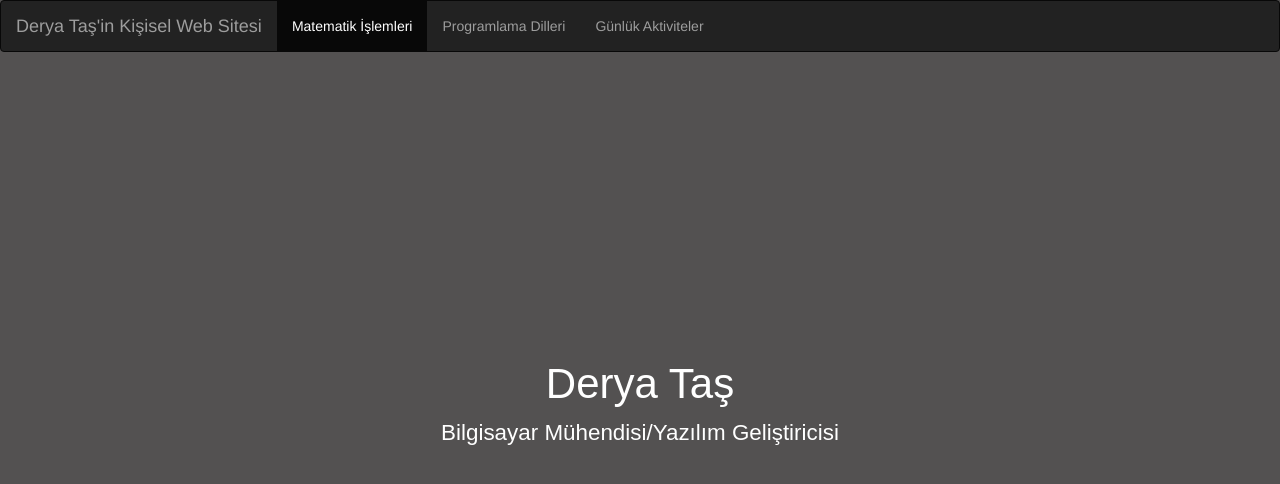
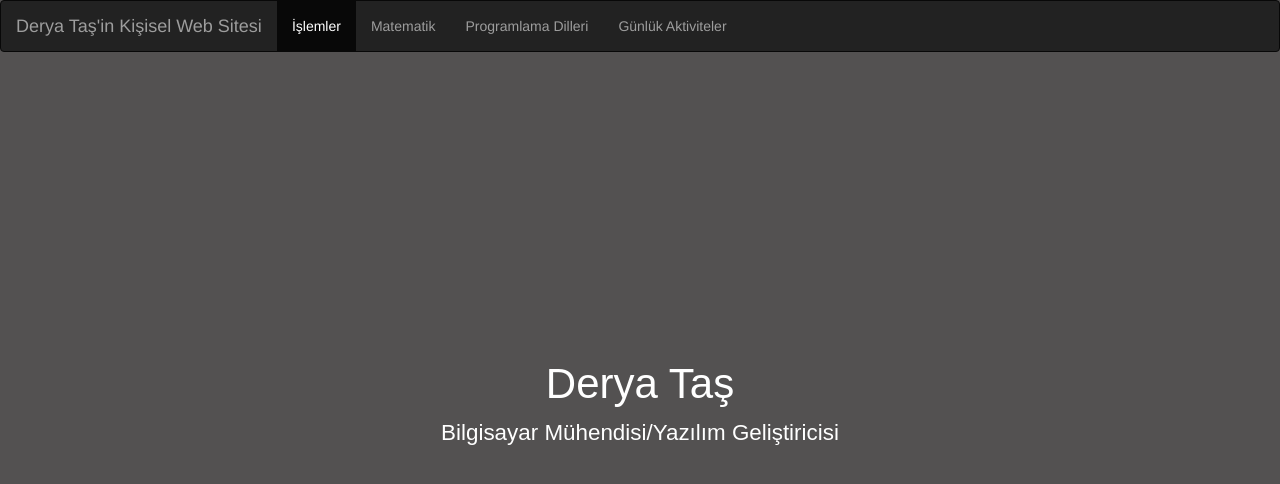
Before and after one commit to deryatas/deryatas.github.io, a plain HTML site: page index.html in a window 1280 px wide. Drawn offline with nearby package versions, Linux system fonts and the light colour scheme.

Commit message:
initial commit

```diff
--- a/index.html
+++ b/index.html
@@ -19,9 +19,9 @@
     <div id="textBody">
         <h1 style="font-size:300%;">Derya Taş</h1>
         <p style="font-size:160%;">Bilgisayar Mühendisi/Yazılım Geliştiricisi</p>
-        <div>
 
-        </div>
+
+
 
     </div>
     <nav class="navbar navbar-inverse">
@@ -30,13 +30,18 @@
             <a class="navbar-brand" href="#">Derya Taş'in Kişisel Web Sitesi</a>
           </div>
           <ul class="nav navbar-nav">
-            <li class="active"><a href="#">Matematik İşlemleri</a></li>
-            <li><a href="#">Programlama Dilleri</a></li>
-            <li><a href="#">Günlük Aktiviteler</a></li>
+            <li class="active"><a href="#">İşlemler</a></li>
+            <li><a href="#matematik">Matematik</a></li>
+            <li><a href="#diller">Programlama Dilleri</a></li>
+            <li><a href="#aktivite">Günlük Aktiviteler</a></li>
 
           </ul>
+
+
         </div>
       </nav>
+
+
 </body>
 
 </html>
```
